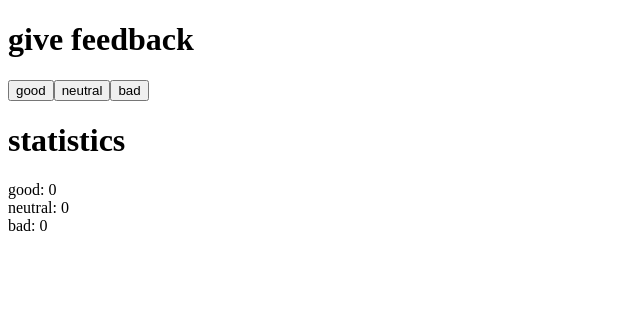
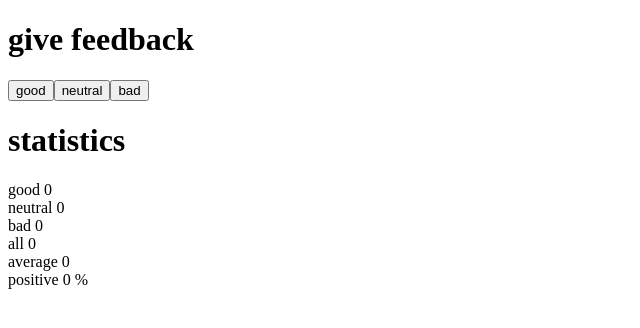
Before and after one commit to laravnb/full_stack_open, a React (Vite) app in the folder part1/: page / in a window 1280 px wide. Shown: the top 328 px of the page, without its empty margins (0-640 px from the left). Built offline with nearby package versions, Linux system fonts and the light colour scheme.

Commit message:
ex1.7: unicafe feedback average feedback

```diff
--- a/part1/src/App.jsx
+++ b/part1/src/App.jsx
@@ -1,22 +1,49 @@
 import { useState } from "react";
 
 const Button = ({ onClick, text }) => <button onClick={onClick}>{text}</button>;
+
+const History = (props) => {
+  if (props.allClicks.length === 0) {
+    return <div>the app is used by pressing the buttons</div>;
+  }
+  return <div>button press history: {props.allClicks.join(" ")}</div>;
+};
 
 const App = () => {
   const [good, setGood] = useState(0);
   const [neutral, setNeutral] = useState(0);
   const [bad, setBad] = useState(0);
+  const [all, setAllClicks] = useState(0);
 
   const handleGoodClick = () => {
     setGood(good + 1);
+    setAllClicks(all + 1);
   };
 
   const handleNeutralClick = () => {
     setNeutral(neutral + 1);
+    setAllClicks(all + 1);
   };
 
   const handleBadClick = () => {
     setBad(bad + 1);
+    setAllClicks(all + 1);
+  };
+
+  const Average = () => {
+    if (all === 0) {
+      return 0;
+    }
+    const Average = (good * 1 + neutral * 0 + bad * -1) / all;
+    return Average;
+  };
+
+  const PositiveFeedback = () => {
+    if (all === 0) {
+      return 0;
+    }
+    const positiveFeedback = (good / all) * 100;
+    return positiveFeedback.toPrecision(14);
   };
 
   return (
@@ -27,9 +54,12 @@ const App = () => {
       <Button onClick={handleBadClick} text="bad" />
 
       <h1>statistics</h1>
-      <div>good: {good}</div>
-      <div>neutral: {neutral}</div>
-      <div>bad: {bad}</div>
+      <div>good {good}</div>
+      <div>neutral {neutral}</div>
+      <div>bad {bad}</div>
+      <div>all {all}</div>
+      <div>average {Average()}</div>
+      <div>positive {PositiveFeedback()} % </div>
     </div>
   );
 };
```
